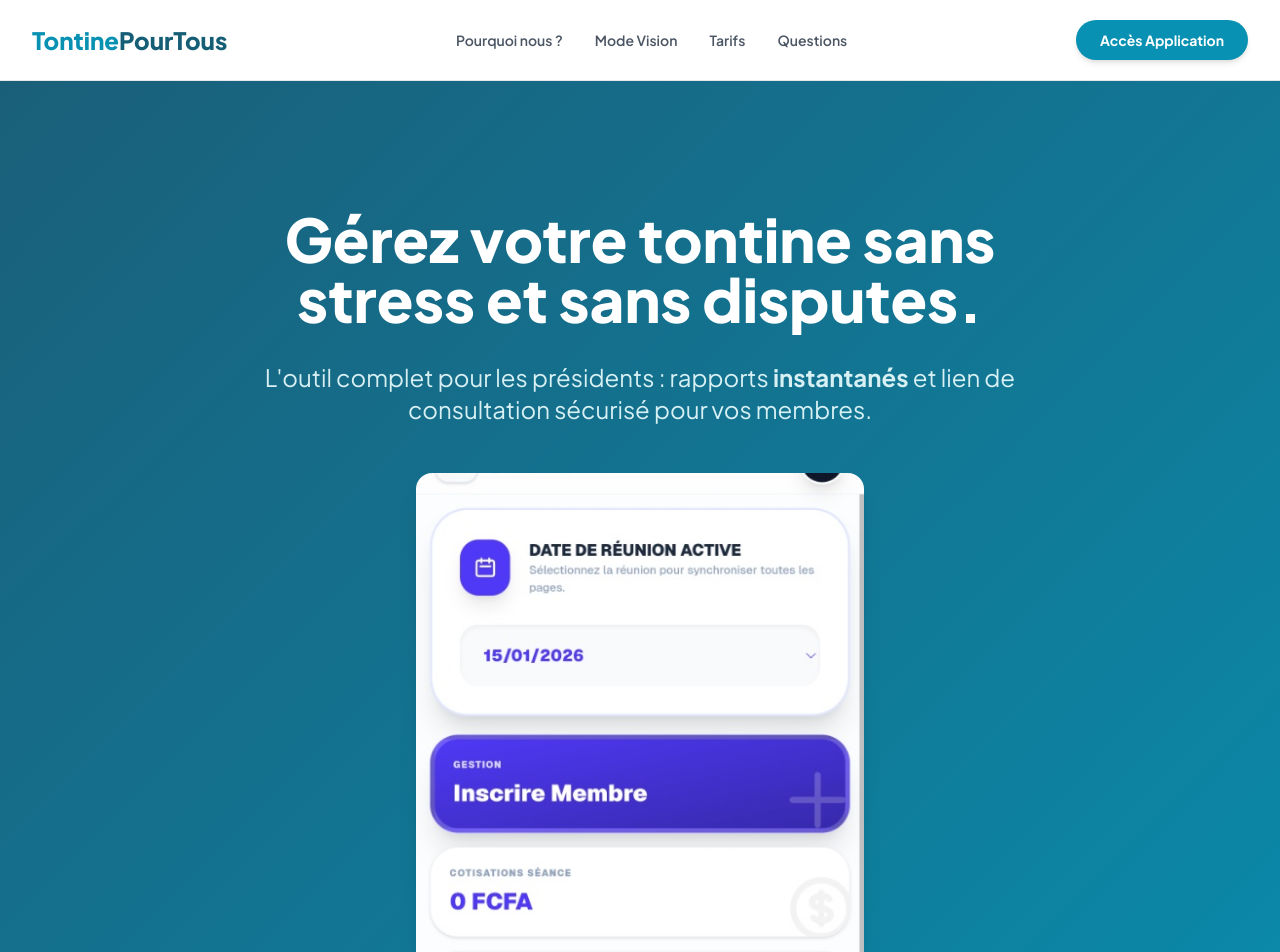
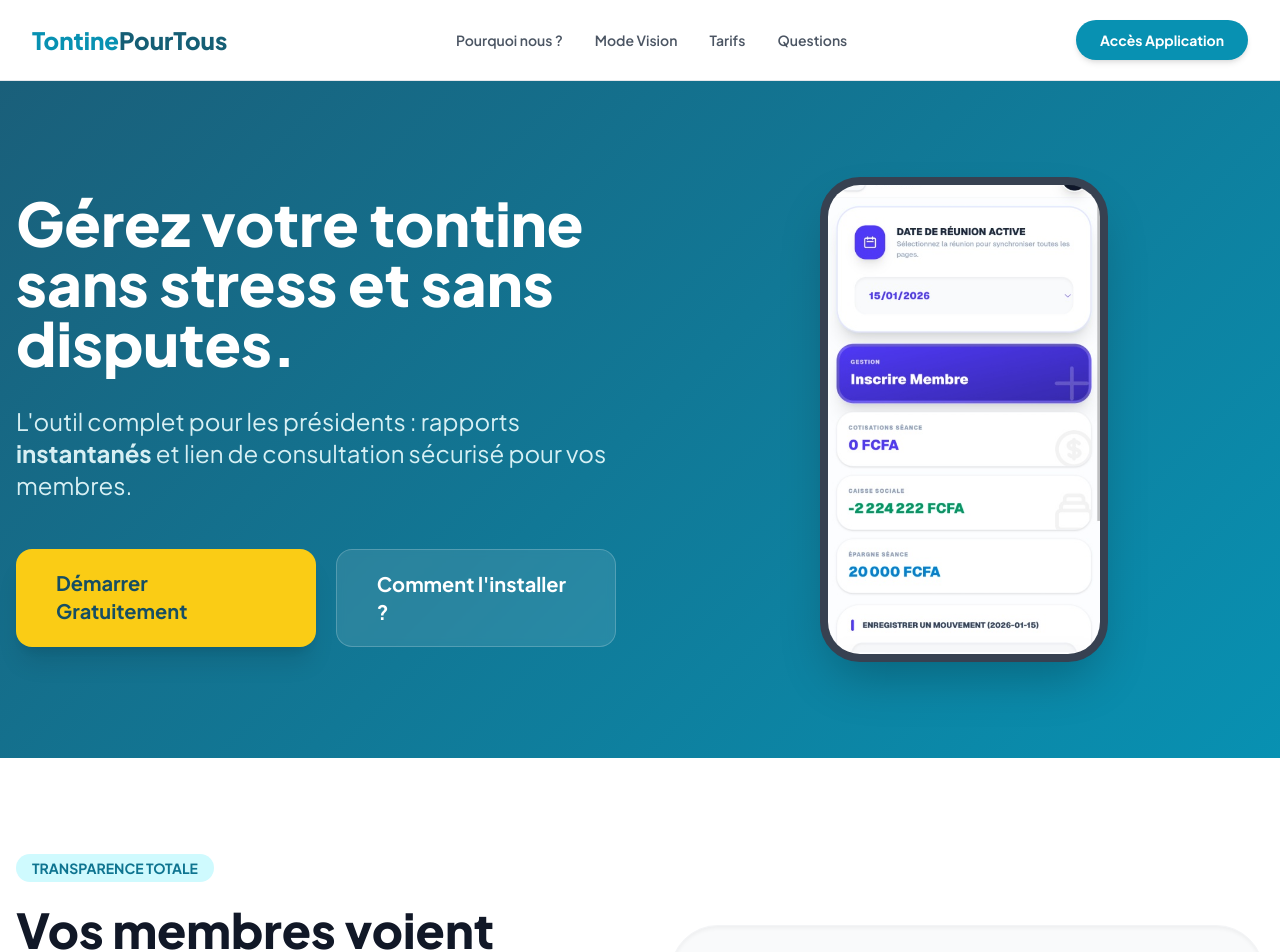
Before and after one commit to wnguetsop-ux/landing-page, a plain HTML site: page index.html in a window 1280 px wide. Shown: the top 952 px of the page. Drawn offline with nearby package versions, Linux system fonts and the light colour scheme.

Commit message:
Update index.html

```diff
--- a/index.html
+++ b/index.html
@@ -10,7 +10,7 @@
     <meta property="og:title" content="Tontine Pour Tous">
     <meta property="og:type" content="website">
     <meta property="og:url" content="https://tontine-pour-tous-pqfl.vercel.app">
-    <meta property="og:image" content="Code_Generated_Image.png">
+    <meta property="og:image" content="app-preview.png">
 
     <!-- Google Analytics (GA4) -->
     <script async src="https://www.googletagmanager.com/gtag/js?id=G-13294691853"></script>
@@ -30,6 +30,13 @@
         @import url('https://fonts.googleapis.com/css2?family=Plus+Jakarta+Sans:wght@400;600;700;800&display=swap');
         body { font-family: 'Plus Jakarta Sans', sans-serif; }
         .hero-gradient { background: linear-gradient(135deg, #1a5f7a 0%, #0891b2 100%); }
+        .phone-frame {
+            border: 8px solid #374151;
+            border-radius: 2.5rem;
+            overflow: hidden;
+            box-shadow: 0 25px 50px -12px rgba(0, 0, 0, 0.25);
+            background: #1f2937;
+        }
     </style>
 </head>
 <body class="bg-white text-gray-900 antialiased">
@@ -55,29 +62,28 @@
     </nav>
 
     <!-- Hero Section -->
-    <header class="hero-gradient text-white py-24 md:py-32 px-4 overflow-hidden">
-        <div class="max-w-4xl mx-auto text-center">
+    <header class="hero-gradient text-white py-16 md:py-24 px-4 overflow-hidden">
+        <div class="max-w-7xl mx-auto flex flex-col lg:flex-row items-center gap-12">
+            <div class="lg:w-1/2 text-center lg:text-left">
                 <h1 class="text-4xl md:text-6xl font-extrabold mb-8 leading-tight">
                     Gérez votre tontine sans stress et sans disputes.
                 </h1>
                 <p class="text-xl md:text-2xl mb-12 text-cyan-50 opacity-90 leading-relaxed">
                     L'outil complet pour les présidents : rapports <strong>instantanés</strong> et lien de consultation sécurisé pour vos membres.
-            </p><div class="mt-12 flex justify-center">
-  <img
-    src="/app-preview.png"
-    alt="Aperçu de l'application Tontine Pour Tous"
-    class="rounded-2xl shadow-xl w-full max-w-sm md:max-w-md"
-  >
-</div>
-
-
-            <div class="flex flex-col sm:flex-row justify-center gap-5">
+                </p>
+                <div class="flex flex-col sm:flex-row justify-center lg:justify-start gap-5">
                     <a href="https://tontine-pour-tous-pqfl.vercel.app" target="_blank" class="bg-yellow-400 text-cyan-900 px-10 py-5 rounded-2xl font-bold text-xl hover:bg-yellow-300 transition-all transform hover:scale-105 shadow-xl">
                         Démarrer Gratuitement
                     </a>
                     <a href="#install" class="bg-white/10 backdrop-blur-sm border border-white/20 px-10 py-5 rounded-2xl font-bold text-xl hover:bg-white/20 transition text-sm">
                         Comment l'installer ?
                     </a>
+                </div>
+            </div>
+            <div class="lg:w-1/2 flex justify-center">
+                <div class="phone-frame w-64 md:w-72">
+                    <img src="app-preview.png" alt="[Image de l'aperçu de l'application]" onerror="this.src='https://placehold.co/400x800?text=Aperçu+Application'" class="w-full h-auto">
+                </div>
             </div>
         </div>
     </header>
```
Lines whose indentation alone changed are shown as unchanged.
